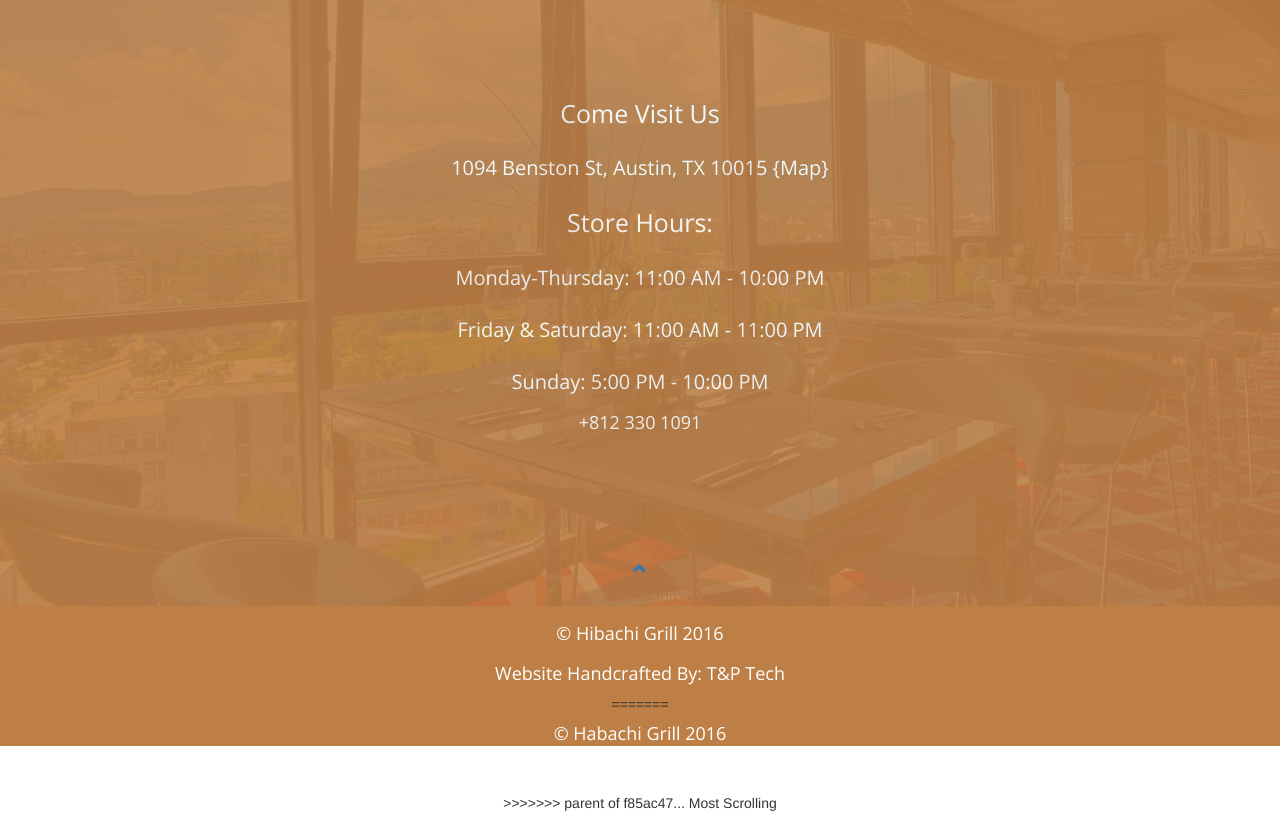
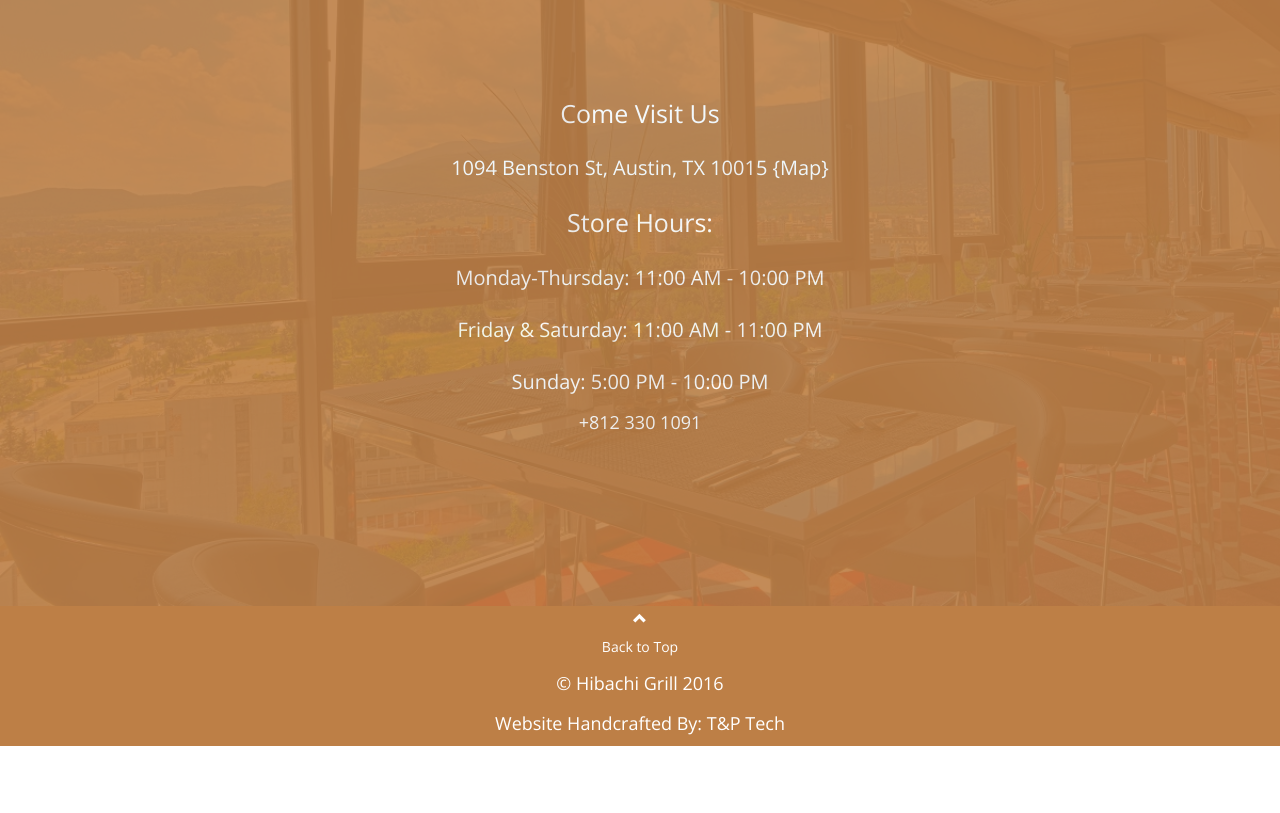
Before and after one commit to thillak/Restaurant01, a plain HTML site: page index.html in a window 1280 px wide. Shown: the part 2594-3407 px from the top of the page. After the commit the page ends 3340 px from the top, so only its background shows below. Drawn offline with nearby package versions, Linux system fonts and the light colour scheme.

Commit message:
ITS EVEN BETTER
:) super lit now

```diff
--- a/index.html
+++ b/index.html
@@ -108,15 +108,13 @@
 
 				<!--SECTION 5-->
 					<footer class="contact" id="contact-footer">
-<<<<<<< HEAD
+
 						<a href="#uno"  class="scroll"><span class="glyphicon glyphicon-chevron-up" id="white1234"></span></a>
-						<h5 class="closing" id="weirdo">Back to Top</h5>
+						<h5 class="closings" id="weirdo">Back to Top</h5>
 						<h4 class="closings">&#169; Hibachi Grill 2016</h4>
 						<h4 class="closings">Website Handcrafted By: <a id="whiteID" href="#" target="_blank">T&P Tech </a></h4>
-=======
-						<h4 class="closings">&#169; Habachi Grill 2016</h4>
-						<h4 class="closings">Website Handcrafted By: <a id="whiteID" href="#" target="_blank">TS Tech</a></h4>
->>>>>>> parent of f85ac47... Most Scrolling
+
+
 					</footer>
 
 
--- a/style.css
+++ b/style.css
@@ -835,3 +835,7 @@ header {
 	#whiteID {
 		color:#FFF;
 	}
+
+	#white1234 {
+		color:#FFF;
+	}
```
